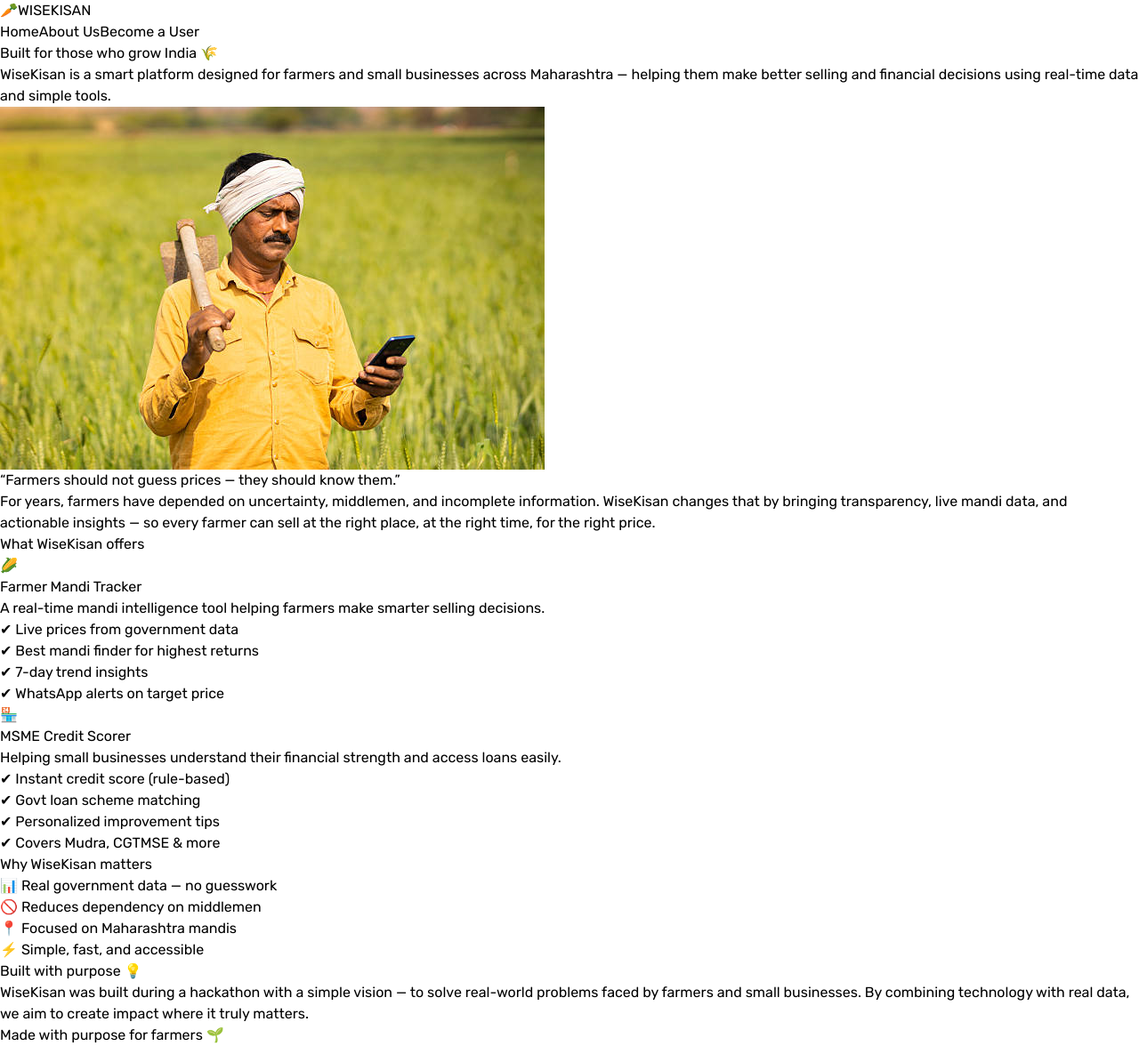
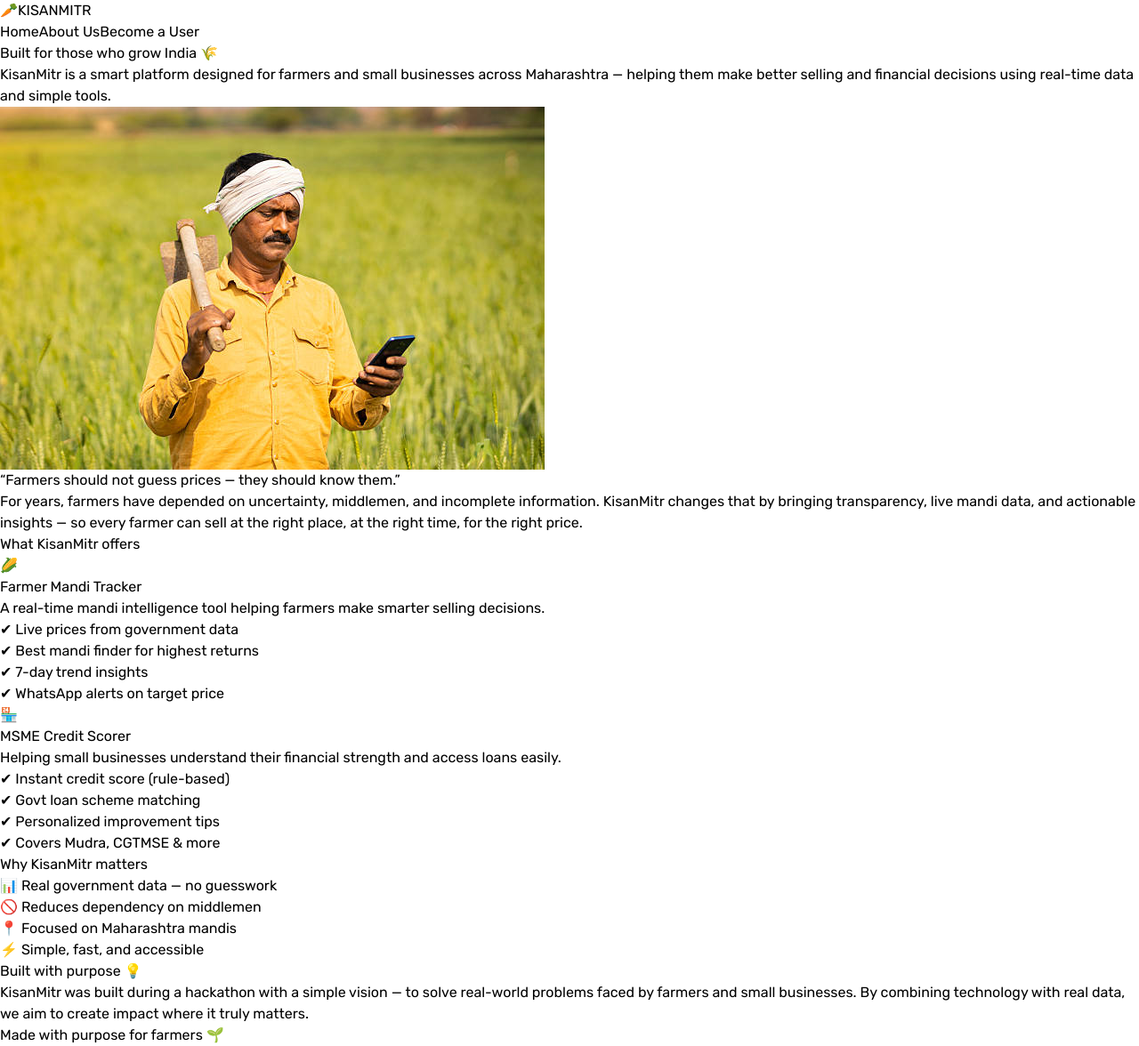
Before and after one commit to purvapatil11/Kruhsi-mitr, a Next.js app: page /about in a window 1280 px wide. Shown: the whole page at 89% size. Built offline with nearby package versions, Linux system fonts and the light colour scheme.

Commit message:
feat: add farmer onboarding auth UI

```diff
--- a/app/about/page.js
+++ b/app/about/page.js
@@ -11,7 +11,7 @@
 
           <div className="flex items-center gap-2 text-2xl font-extrabold">
             <span className="text-4xl">🥕</span>
-            <span className="uppercase">WISEKISAN</span>
+            <span className="uppercase">KISANMITR</span>
           </div>
 
           <div className="hidden md:flex items-center gap-8 text-sm font-medium">
@@ -34,7 +34,7 @@
             </h1>
 
             <p className="text-lg text-gray-600 leading-relaxed">
-              WiseKisan is a smart platform designed for farmers and small businesses
+              KisanMitr is a smart platform designed for farmers and small businesses
               across Maharashtra — helping them make better selling and financial decisions
               using real-time data and simple tools.
             </p>
@@ -61,7 +61,7 @@
 
           <p className="text-gray-700 leading-relaxed italic">
             For years, farmers have depended on uncertainty, middlemen, and incomplete information.
-            WiseKisan changes that by bringing transparency, live mandi data, and actionable insights —
+            KisanMitr changes that by bringing transparency, live mandi data, and actionable insights —
             so every farmer can sell at the right place, at the right time, for the right price.
           </p>
         </div>
@@ -72,7 +72,7 @@
         <div className="max-w-6xl mx-auto">
 
           <h2 className="text-3xl font-bold mb-10">
-            What WiseKisan offers
+            What KisanMitr offers
           </h2>
 
           <div className="grid md:grid-cols-2 gap-8">
@@ -116,7 +116,7 @@
         <div className="max-w-6xl mx-auto">
 
           <h2 className="text-3xl font-bold mb-10">
-            Why WiseKisan matters
+            Why KisanMitr matters
           </h2>
 
           <div className="grid md:grid-cols-4 gap-6">
@@ -148,7 +148,7 @@
           </h2>
 
           <p className="text-gray-600 leading-relaxed">
-            WiseKisan was built during a hackathon with a simple vision —
+            KisanMitr was built during a hackathon with a simple vision —
             to solve real-world problems faced by farmers and small businesses.
             By combining technology with real data, we aim to create impact
             where it truly matters.
--- a/app/auth/page.js
+++ b/app/auth/page.js
@@ -25,7 +25,7 @@
         {/* Header */}
         <div className="text-center mb-6">
           <div className="text-4xl">🌾</div>
-          <h1 className="text-2xl font-bold mt-2">Join WiseKisan</h1>
+          <h1 className="text-2xl font-bold mt-2">Join KisanMitr</h1>
           <p className="text-sm text-gray-500">
             Built for farmers of Maharashtra
           </p>
--- a/app/page.js
+++ b/app/page.js
@@ -9,7 +9,7 @@
           {/* Logo */}
           <div className="flex items-center gap-2 text-2xl font-extrabold tracking-wide">
             <span className="text-4xl">🥕</span>
-            <span className="uppercase">WISEKISAN</span>
+            <span className="uppercase">KISANMITR</span>
           </div>
 
           {/* Menu */}
@@ -110,7 +110,7 @@
 
             <p className="text-gray-800 italic leading-relaxed mb-6 text-lg">
               For generations, farmers have relied on guesswork, middlemen, and
-              uncertainty. WiseKisan changes that. We bring transparency, data,
+              uncertainty. KisanMitr changes that. We bring transparency, data,
               and confidence to every selling decision — so you know exactly
               where and when to sell your crop for the best value.
             </p>
```
